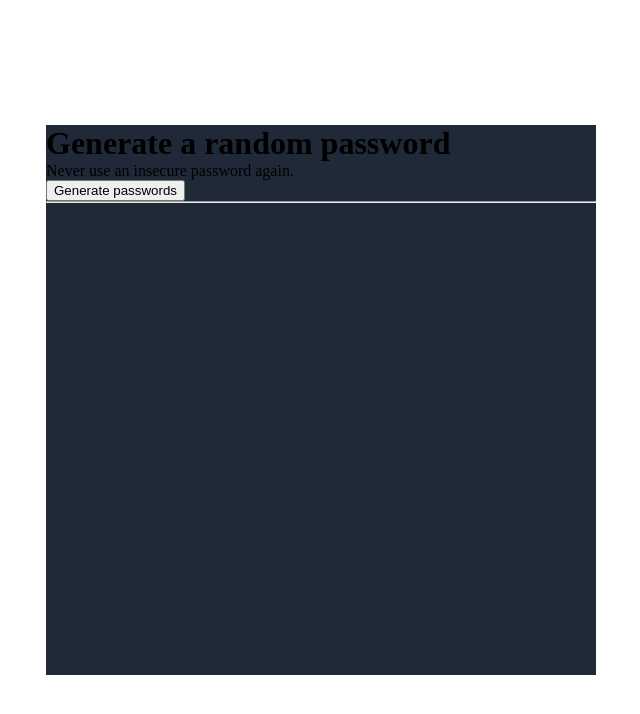
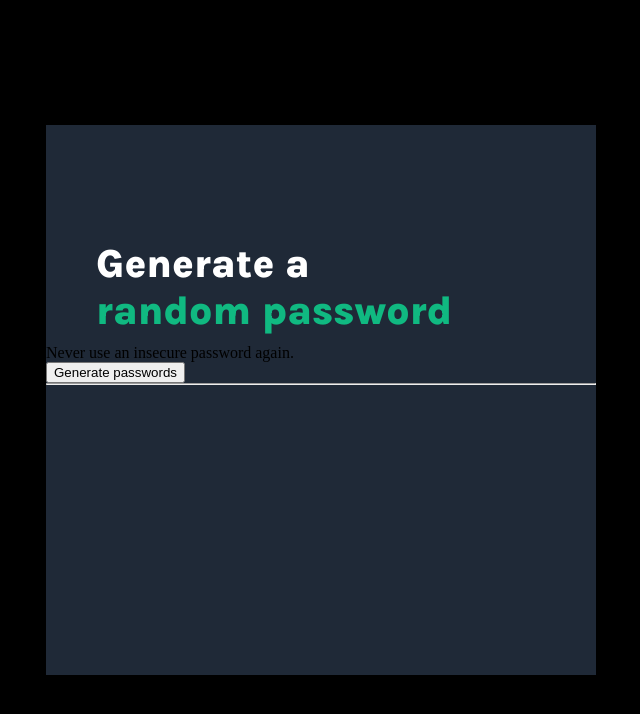
Before and after one commit to topheraronson/PasswordGenerator, a plain HTML site: page index.html in a window 1280 px wide. Shown: the whole page, without its empty margins (319-959 px from the left). Drawn offline with Linux system fonts and the light colour scheme.

Commit message:
Styled Heading
Added css for header

```diff
--- a/css/index.css
+++ b/css/index.css
@@ -7,9 +7,27 @@ body {
     justify-content: center;
     align-items: center;
     height: 100vh;
+    background-color: black;
 }
 .container {
     width: 550px;
     height: 550px;
     background: #1F2937;
 }
+
+.container h1 {
+    font-family: "Karla", sans-serif;
+    font-optical-sizing: auto;
+    font-weight: 800;
+    font-style: normal;
+    font-size: 40px;
+    color: #FFFFFF;
+    margin-top: 115px;
+    margin-left: 50px;
+    margin-bottom: 10px;
+}
+
+.container h1 span {
+    color: #10B981;
+    display: block;
+}
--- a/index.html
+++ b/index.html
@@ -3,11 +3,14 @@
 <head>
     <meta charset="UTF-8">
     <title>Password Generator</title>
+    <link rel="preconnect" href="https://fonts.googleapis.com">
+    <link rel="preconnect" href="https://fonts.gstatic.com" crossorigin>
+    <link href="https://fonts.googleapis.com/css2?family=Karla:ital,wght@0,200..800;1,200..800&display=swap" rel="stylesheet">
     <link rel="stylesheet" href="css/index.css">
 </head>
 <body>
     <div class="container">
-        <h1>Generate a random password</h1>
+        <h1>Generate a <span>random password</span></h1>
         <p>Never use an insecure password again.</p>
         <button>Generate passwords</button>
         <hr>
```
